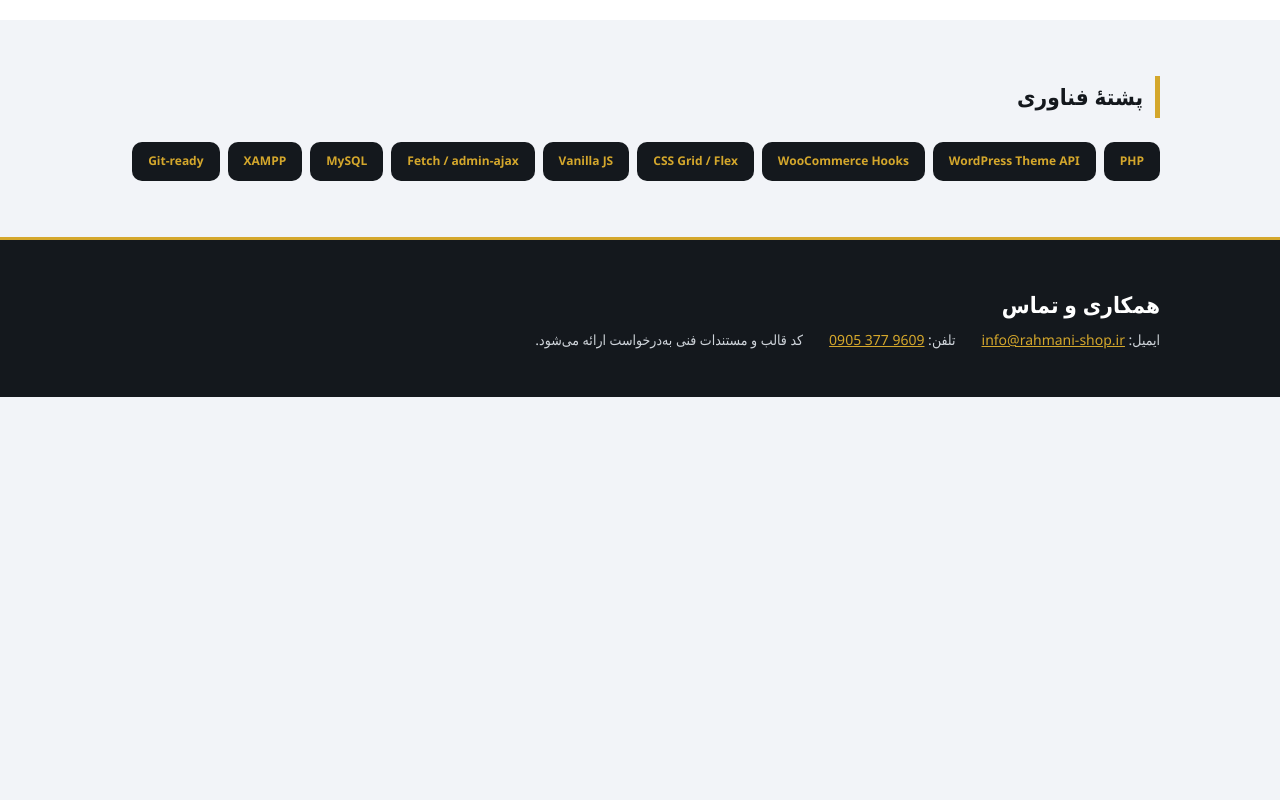
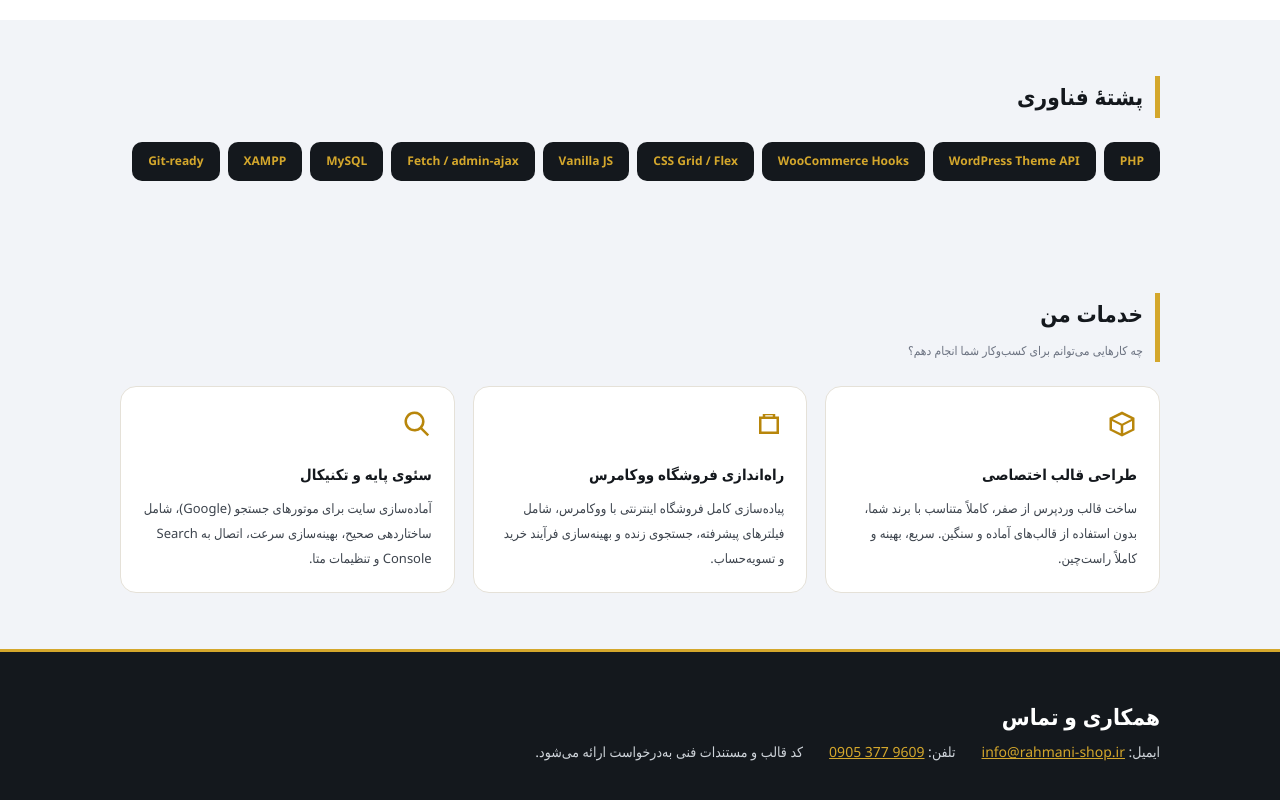
Before and after one commit to 0945654/rahmani-shop-portfolio, a plain HTML site: page index.html in a window 1280 px wide. Shown: the part 3522-4322 px from the top of the page. Before the commit the page ends 3919 px from the top, so only its background shows below. Drawn offline with Linux system fonts and the light colour scheme.

```diff
--- a/index.html
+++ b/index.html
@@ -291,6 +291,28 @@ footer.contact .row{display:flex;gap:26px;flex-wrap:wrap;font-size:14px}
     </div>
   </div>
 </section>
+<section id="services">
+  <div class="wrap">
+    <h2>خدمات من<small>چه کارهایی می‌توانم برای کسب‌وکار شما انجام دهم؟</small></h2>
+    <div class="grid">
+      <div class="card">
+        <svg viewBox="0 0 24 24"><path d="M12 2 2 7v10l10 5 10-5V7zm0 2.3L19.5 8 12 11.7 4.5 8zM4 9.6l7 3.5v6.3l-7-3.5zm9 9.8v-6.3l7-3.5v6.3z"/></svg>
+        <h3>طراحی قالب اختصاصی</h3>
+        <p>ساخت قالب وردپرس از صفر، کاملاً متناسب با برند شما، بدون استفاده از قالب‌های آماده و سنگین. سریع، بهینه و کاملاً راست‌چین.</p>
+      </div>
+      <div class="card">
+        <svg viewBox="0 0 24 24"><path d="M7 4h10v2h3v14H4V6h3zm2 2h6V5H9zM6 8v10h12V8z"/></svg>
+        <h3>راه‌اندازی فروشگاه ووکامرس</h3>
+        <p>پیاده‌سازی کامل فروشگاه اینترنتی با ووکامرس، شامل فیلترهای پیشرفته، جستجوی زنده و بهینه‌سازی فرآیند خرید و تسویه‌حساب.</p>
+      </div>
+      <div class="card">
+        <svg viewBox="0 0 24 24"><path d="M10 2a8 8 0 1 0 4.9 14.3l5.4 5.4 1.4-1.4-5.4-5.4A8 8 0 0 0 10 2zm0 2a6 6 0 1 1 0 12 6 6 0 0 1 0-12z"/></svg>
+        <h3>سئوی پایه و تکنیکال</h3>
+        <p>آماده‌سازی سایت برای موتورهای جستجو (Google)، شامل ساختاردهی صحیح، بهینه‌سازی سرعت، اتصال به Search Console و تنظیمات متا.</p>
+      </div>
+    </div>
+  </div>
+</section>
 
 <footer class="contact" id="contact">
   <div class="wrap">
```
